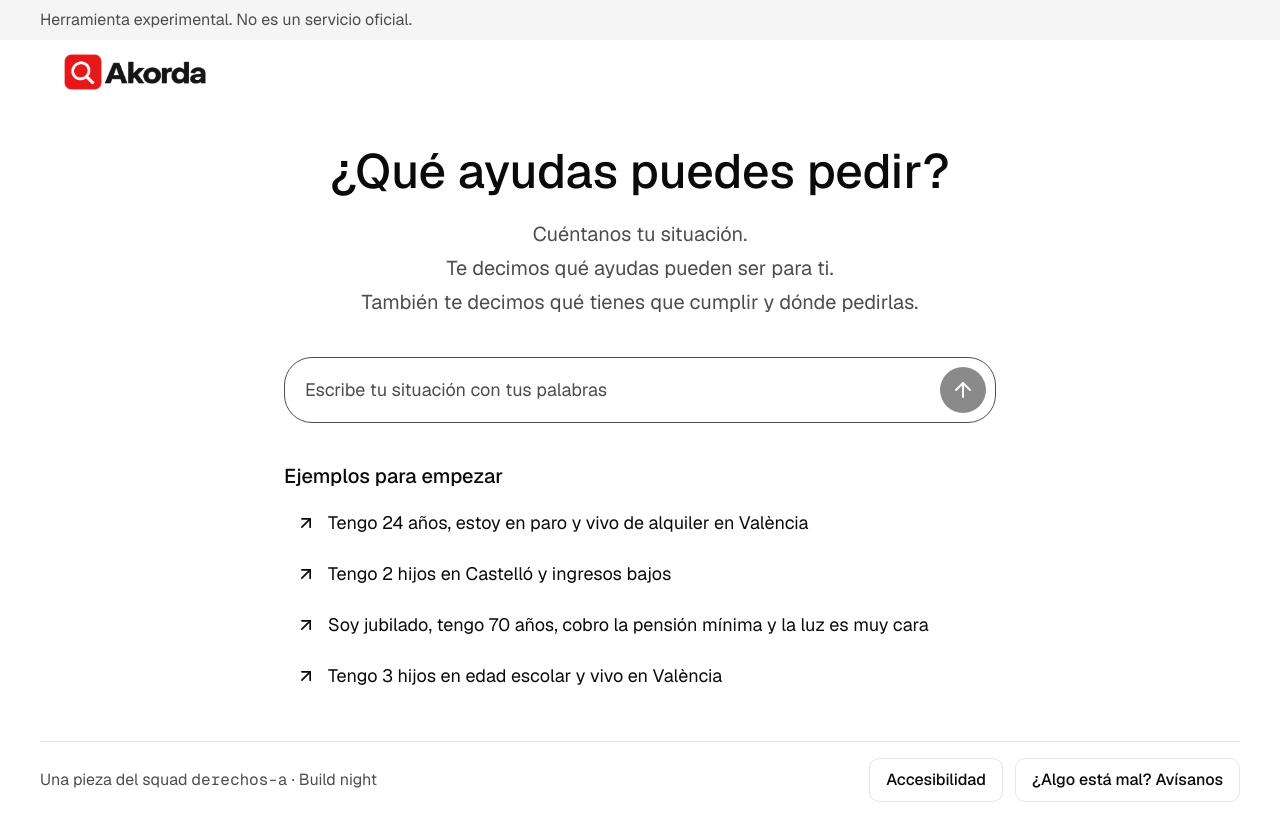
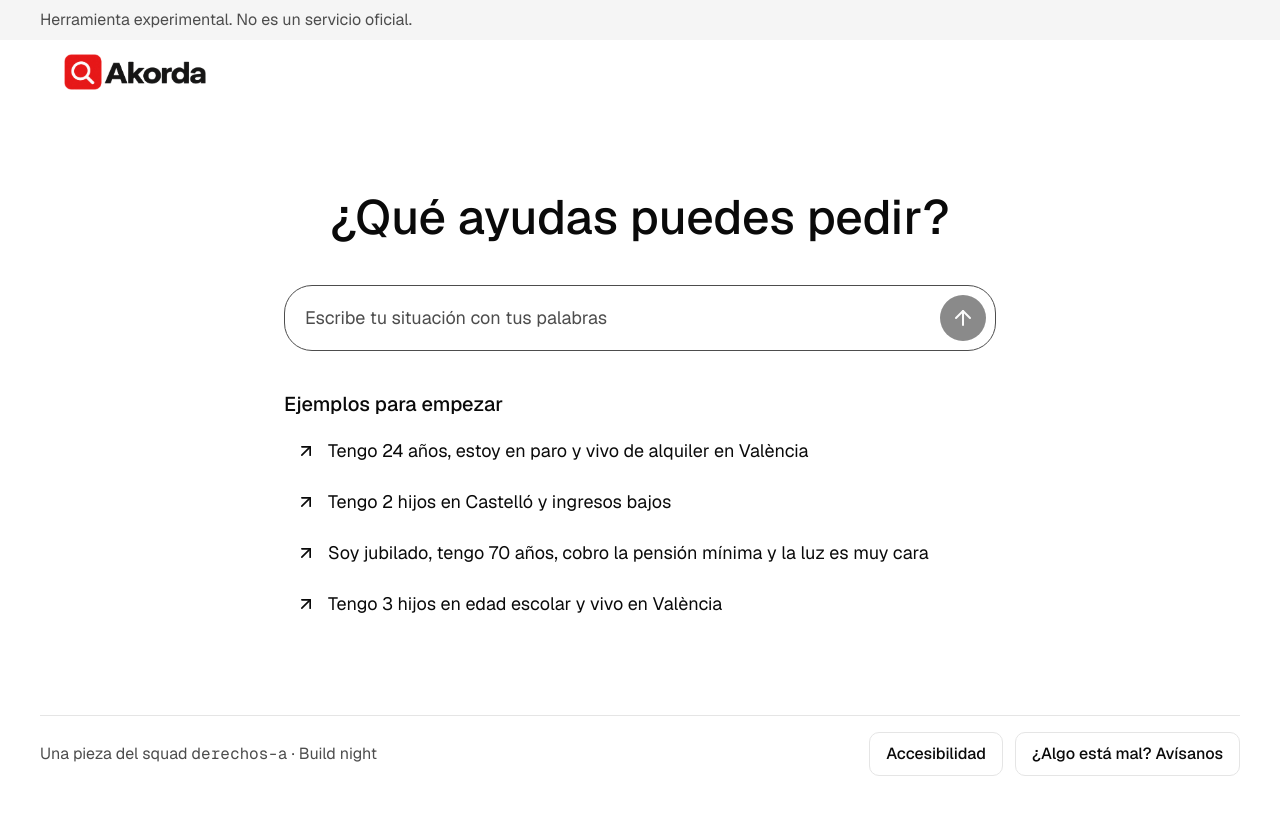
Before and after one commit to barracafh/build-derechos-a, a Next.js app: page /derechos-a/ in a window 1280 px wide. Built offline with nearby package versions, Linux system fonts and the light colour scheme.

Commit message:
Remove intro lines from landing
Co-Authored-By: Claude Sonnet 5.5 <noreply@anthropic.com>
Claude-Session: https://claude.ai/code/session_0115AodDcqaPJUuuUjNCM7yr

```diff
--- a/src/components/Chat.tsx
+++ b/src/components/Chat.tsx
@@ -480,14 +480,6 @@ export function Chat() {
               <h1 className="font-sans text-[clamp(32px,5vw,48px)] leading-[1.15] font-medium">
                 {PREGUNTA}
               </h1>
-              <Lineas
-                lineas={[
-                  "Cuéntanos tu situación.",
-                  "Te decimos qué ayudas pueden ser para ti.",
-                  "También te decimos qué tienes que cumplir y dónde pedirlas.",
-                ]}
-                className="text-xl leading-[1.5] text-(--text-secondary)"
-              />
             </div>
 
             <div className="grid grid-cols-[minmax(0,1fr)] gap-4">
```
